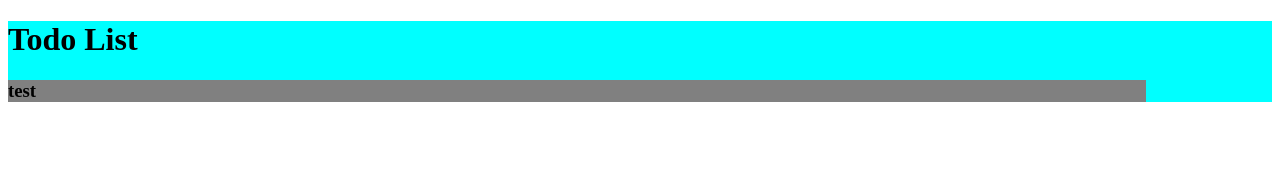
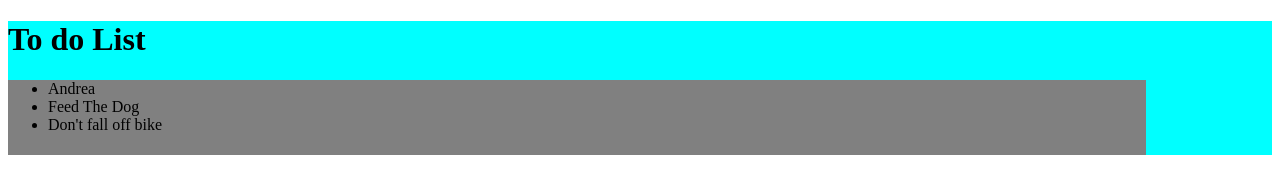
Before and after one commit to fooby1/todo_list, a plain HTML site: page index.html in a window 1280 px wide. Drawn offline with Linux system fonts and the light colour scheme.

Commit message:
Messing about

```diff
--- a/css/style.css
+++ b/css/style.css
@@ -4,5 +4,7 @@
 
 #innerBox {
   background-color: gray;
-  width: 90%
+  width: 90%;
+  padding-bottom: 5px;
+  margin-bottom: 5px;
 }
--- a/index.html
+++ b/index.html
@@ -16,10 +16,14 @@
 
   <div id="outerBox">
 
-    <h1 id="title">Todo List</h1>
+    <h1 id="title">To do List</h1>
 
     <div id="innerBox">
-      <h3>test</h3>
+      <ul id="reminders">
+        <li>Andrea</li>
+        <li>Feed The Dog</li>
+        <li>Don't fall off bike</li>
+      </ul>
     </div>
 
   </div>
```
